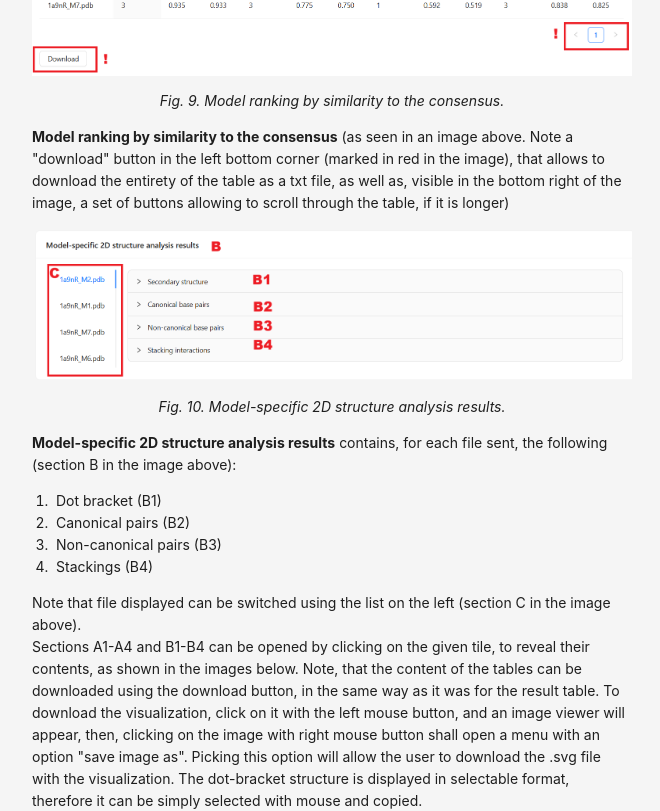
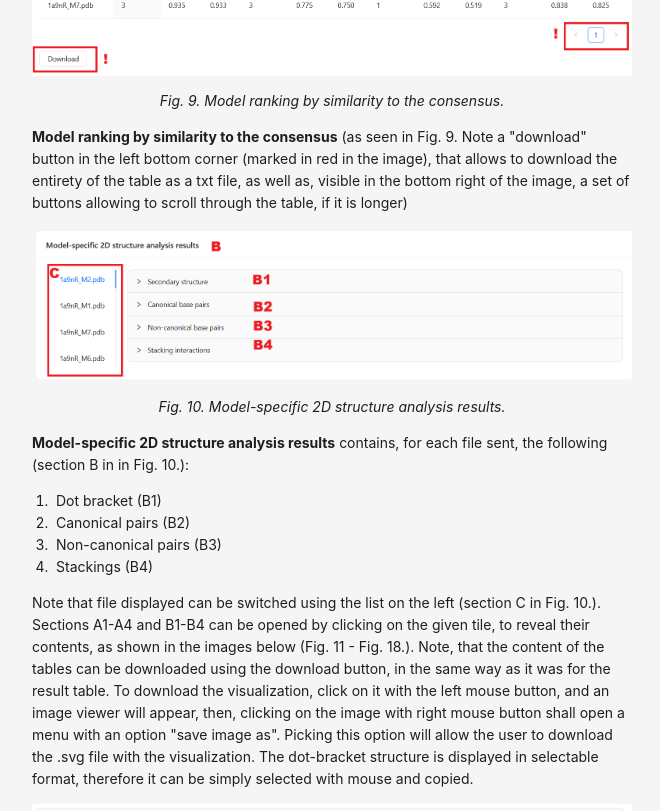
Before and after one commit to tzok/RNAtive, a React (Create React App) app in the folder my-app/: page /Help in a window 1280 px wide. Shown: the part 6495-7306 px from the top of the page, without its empty margins (308-968 px from the left). Built offline with nearby package versions, Linux system fonts and the light colour scheme; no server answers.

Commit message:
changed "in image above" to fig numbers

```diff
--- a/my-app/src/Help.js
+++ b/my-app/src/Help.js
@@ -451,9 +451,9 @@ const Help = () => {
               <i>Fig. 7. Overview of input parameters and constraints.</i>
             </p>
             <Paragraph>
-              <b>Overview of input parameters and constraints:</b> (seen in the
-              image above) containing the parameters chosen by the user when
-              sending the request.
+              <b>Overview of input parameters and constraints:</b> (Fig. 7.)
+              containing the parameters chosen by the user when sending the
+              request.
             </Paragraph>
             <Image
               src={results2}
@@ -466,7 +466,7 @@ const Help = () => {
               <i>Fig. 8. Consensus 2D structure.</i>
             </p>
             <Paragraph>
-              <b>Consensus 2D structure:</b> (section A in the image above)
+              <b>Consensus 2D structure:</b> (section A in Fig. 8. )
             </Paragraph>
             <ol>
               <li>Visualization by the selected visualizer (A1)</li>
@@ -496,12 +496,12 @@ const Help = () => {
               }}
             /> */}
             <Paragraph>
-              <b>Model ranking by similarity to the consensus</b> (as seen in an
-              image above. Note a "download" button in the left bottom corner
-              (marked in red in the image), that allows to download the entirety
-              of the table as a txt file, as well as, visible in the bottom
-              right of the image, a set of buttons allowing to scroll through
-              the table, if it is longer)
+              <b>Model ranking by similarity to the consensus</b> (as seen in
+              Fig. 9. Note a "download" button in the left bottom corner (marked
+              in red in the image), that allows to download the entirety of the
+              table as a txt file, as well as, visible in the bottom right of
+              the image, a set of buttons allowing to scroll through the table,
+              if it is longer)
             </Paragraph>
             <Image
               src={results2b}
@@ -515,7 +515,7 @@ const Help = () => {
             </p>
             <Paragraph>
               <b>Model-specific 2D structure analysis results</b> contains, for
-              each file sent, the following (section B in the image above):
+              each file sent, the following (section B in in Fig. 10.):
             </Paragraph>
             <ol>
               <li>Dot bracket (B1)</li>
@@ -524,19 +524,19 @@ const Help = () => {
               <li>Stackings (B4)</li>
             </ol>
             Note that file displayed can be switched using the list on the left
-            (section C in the image above).
+            (section C in Fig. 10.).
             <Paragraph>
               Sections A1-A4 and B1-B4 can be opened by clicking on the given
-              tile, to reveal their contents, as shown in the images below.
-              Note, that the content of the tables can be downloaded using the
-              download button, in the same way as it was for the result table.
-              To download the visualization, click on it with the left mouse
-              button, and an image viewer will appear, then, clicking on the
-              image with right mouse button shall open a menu with an option
-              "save image as". Picking this option will allow the user to
-              download the .svg file with the visualization. The dot-bracket
-              structure is displayed in selectable format, therefore it can be
-              simply selected with mouse and copied.
+              tile, to reveal their contents, as shown in the images below (Fig.
+              11 - Fig. 18.). Note, that the content of the tables can be
+              downloaded using the download button, in the same way as it was
+              for the result table. To download the visualization, click on it
+              with the left mouse button, and an image viewer will appear, then,
+              clicking on the image with right mouse button shall open a menu
+              with an option "save image as". Picking this option will allow the
+              user to download the .svg file with the visualization. The
+              dot-bracket structure is displayed in selectable format, therefore
+              it can be simply selected with mouse and copied.
             </Paragraph>
             <Image
               src={A1}
```
